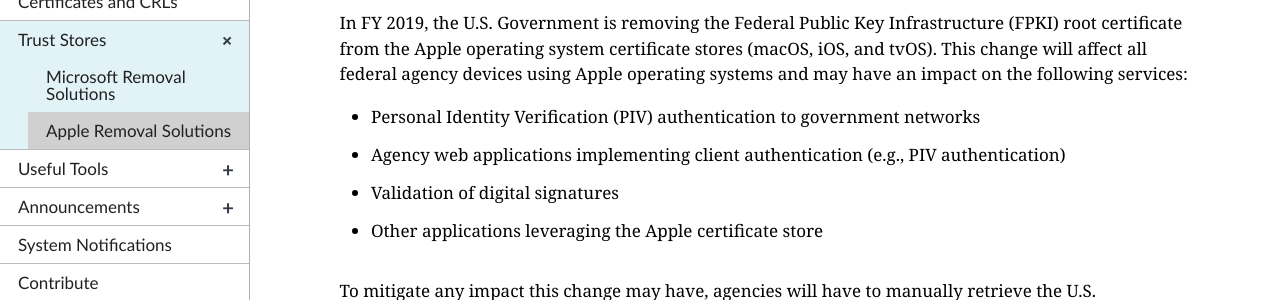
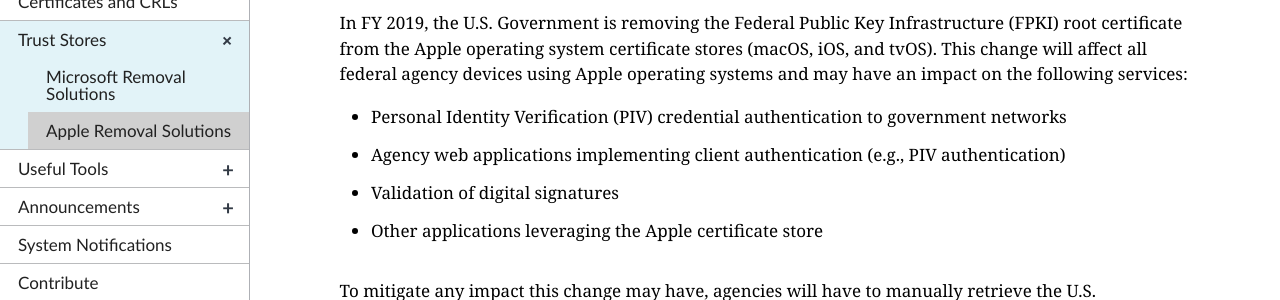
Before and after one commit to GSA/fpki-guides, a Jekyll site: the page built from _truststores/02_appl_removal_solutions.md, in a window 1280 px wide and 900 px high. Shown: the part 253-553 px from the top of the window. Built offline with Jekyll 4.4.1, drawn with Linux system fonts in a browser that asks for light colours; nearby versions of some CDN libraries; library files that are not in the unit come from our copies.

Commit message:
Update 02_appl_removal_solutions.md
Edit - match verbiage in MS version

```diff
--- a/_truststores/02_appl_removal_solutions.md
+++ b/_truststores/02_appl_removal_solutions.md
@@ -7,7 +7,7 @@ permalink: truststores/apple/
 ---
 In FY 2019, the U.S. Government is removing the Federal Public Key Infrastructure (FPKI) root certificate from the Apple operating system certificate stores (macOS, iOS, and tvOS). This change will affect all federal agency devices using Apple operating systems and may have an impact on the following services:
 
-- Personal Identity Verification (PIV) authentication to government networks
+- Personal Identity Verification (PIV) credential authentication to government networks
 - Agency web applications implementing client authentication (e.g., PIV authentication)
 - Validation of digital signatures
 - Other applications leveraging the Apple certificate store
```
